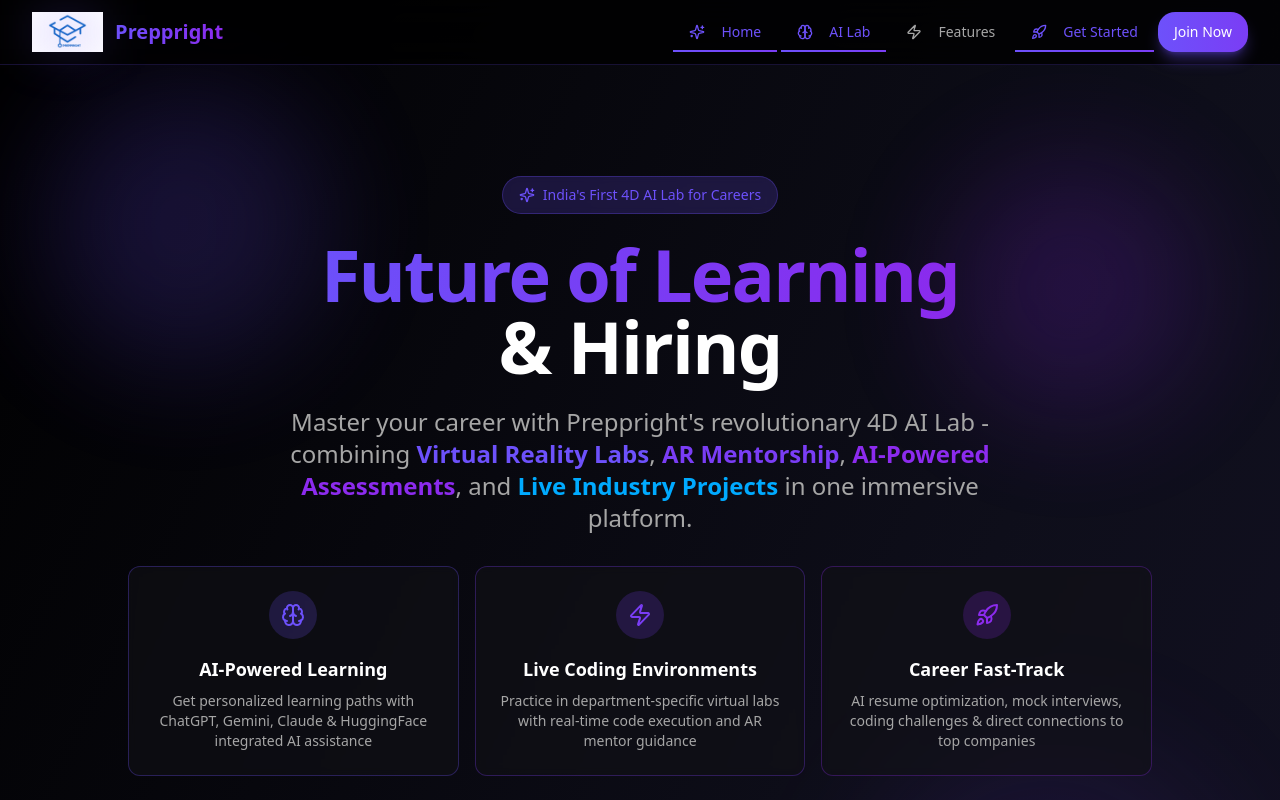
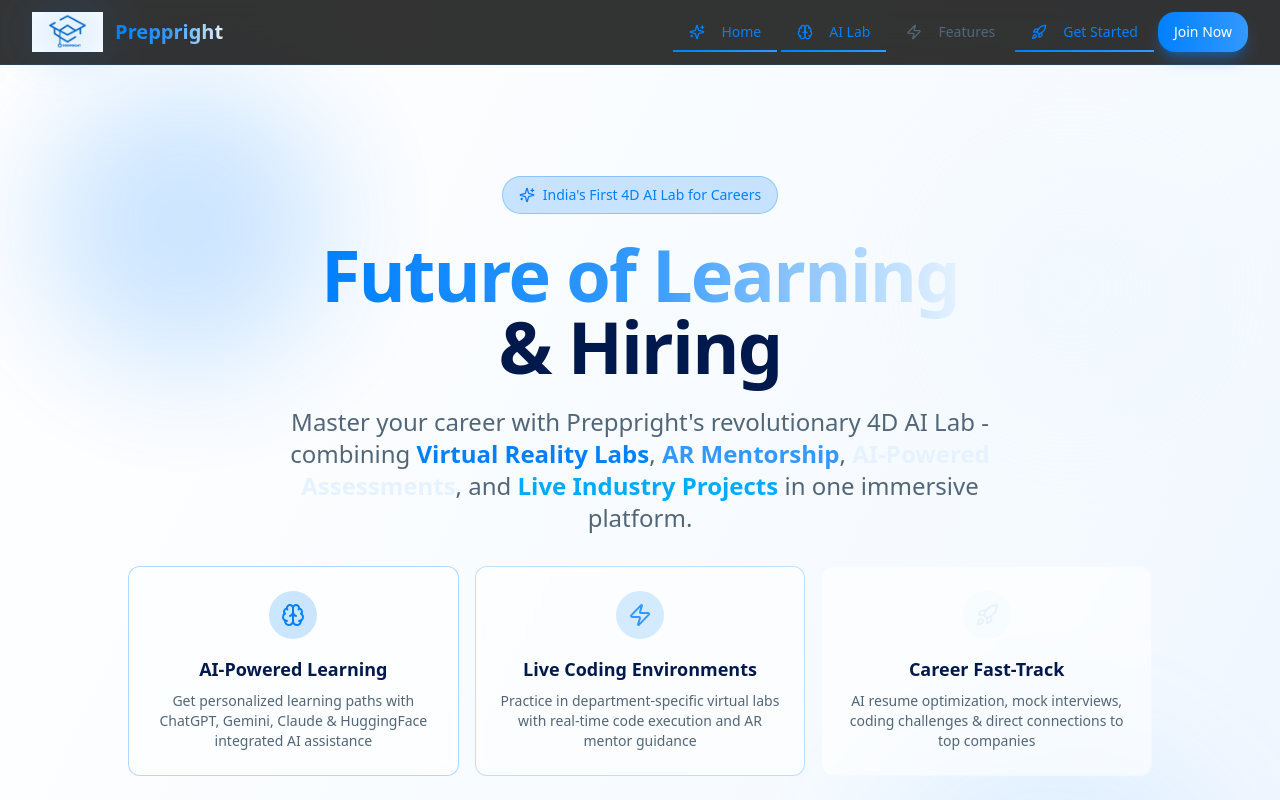
Before and after one commit to info402/prepprigghtailab, a React (Vite) app: page / in a window 1280 px wide. Shown: the top 800 px of the page. Built offline with nearby package versions, Linux system fonts and the light colour scheme; the HTML template or start-up script is replaced by a standard one.

Commit message:
Update website theme

```diff
--- a/src/index.css
+++ b/src/index.css
@@ -8,47 +8,47 @@ All colors MUST be HSL.
 
 @layer base {
   :root {
-    --background: 0 0% 0%;
-    --foreground: 0 0% 100%;
+    --background: 0 0% 100%;
+    --foreground: 220 100% 15%;
 
-    --card: 240 15% 8%;
-    --card-foreground: 0 0% 100%;
+    --card: 0 0% 100%;
+    --card-foreground: 220 100% 15%;
 
-    --popover: 240 15% 8%;
-    --popover-foreground: 0 0% 100%;
+    --popover: 0 0% 100%;
+    --popover-foreground: 220 100% 15%;
 
-    --primary: 250 95% 65%;
+    --primary: 210 100% 50%;
     --primary-foreground: 0 0% 100%;
 
-    --secondary: 270 85% 55%;
-    --secondary-foreground: 0 0% 100%;
+    --secondary: 210 100% 95%;
+    --secondary-foreground: 210 100% 20%;
 
-    --muted: 240 10% 18%;
-    --muted-foreground: 0 0% 65%;
+    --muted: 210 40% 96%;
+    --muted-foreground: 210 20% 40%;
 
-    --accent: 260 90% 60%;
+    --accent: 210 100% 60%;
     --accent-foreground: 0 0% 100%;
 
     --destructive: 0 84.2% 60.2%;
     --destructive-foreground: 0 0% 100%;
 
-    --border: 250 95% 65% / 0.2;
-    --input: 240 15% 12%;
-    --ring: 250 95% 65%;
+    --border: 210 100% 90%;
+    --input: 210 40% 96%;
+    --ring: 210 100% 50%;
 
     --radius: 1.2rem;
 
-    /* Preppright Brand Colors */
-    --preppright-blue: 250 95% 65%;
-    --preppright-violet: 270 85% 55%;
-    --preppright-indigo: 240 80% 60%;
+    /* Preppright Brand Colors - Blue Theme */
+    --preppright-blue: 210 100% 50%;
+    --preppright-light-blue: 210 100% 95%;
+    --preppright-dark-blue: 210 100% 30%;
 
     /* Department Colors */
-    --dept-ai: 200 100% 60%;
-    --dept-mech: 25 95% 60%;
-    --dept-arch: 150 80% 55%;
-    --dept-business: 45 100% 60%;
-    --dept-design: 330 85% 60%;
+    --dept-ai: 200 100% 50%;
+    --dept-mech: 25 95% 50%;
+    --dept-arch: 150 80% 45%;
+    --dept-business: 45 100% 50%;
+    --dept-design: 330 85% 50%;
 
     /* AI Model Colors */
     --chatgpt: 200 100% 50%;
@@ -63,15 +63,15 @@ All colors MUST be HSL.
     --huggingface: 45 100% 50%;
     --huggingface-glow: 45 100% 50% / 0.4;
 
-    /* Advanced Gradients */
-    --gradient-primary: linear-gradient(135deg, hsl(250 95% 65%), hsl(270 85% 55%));
-    --gradient-bg: linear-gradient(to bottom right, hsl(0 0% 0%), hsl(240 30% 8%), hsl(250 40% 12%));
-    --gradient-glass: linear-gradient(135deg, hsl(250 95% 65% / 0.1), hsl(270 85% 55% / 0.1));
-    --gradient-ar: linear-gradient(135deg, hsl(200 100% 60%), hsl(270 85% 55%));
+    /* Advanced Gradients - Blue Theme */
+    --gradient-primary: linear-gradient(135deg, hsl(210 100% 50%), hsl(220 100% 60%));
+    --gradient-bg: linear-gradient(to bottom right, hsl(0 0% 100%), hsl(210 100% 98%), hsl(220 100% 95%));
+    --gradient-glass: linear-gradient(135deg, hsl(210 100% 50% / 0.1), hsl(220 100% 60% / 0.1));
+    --gradient-ar: linear-gradient(135deg, hsl(200 100% 50%), hsl(220 100% 60%));
 
     /* Glass Effect */
-    --glass-bg: hsl(240 15% 10% / 0.4);
-    --glass-border: hsl(250 95% 65% / 0.2);
+    --glass-bg: hsl(0 0% 100% / 0.7);
+    --glass-border: hsl(210 100% 50% / 0.2);
   }
 }
 
```
